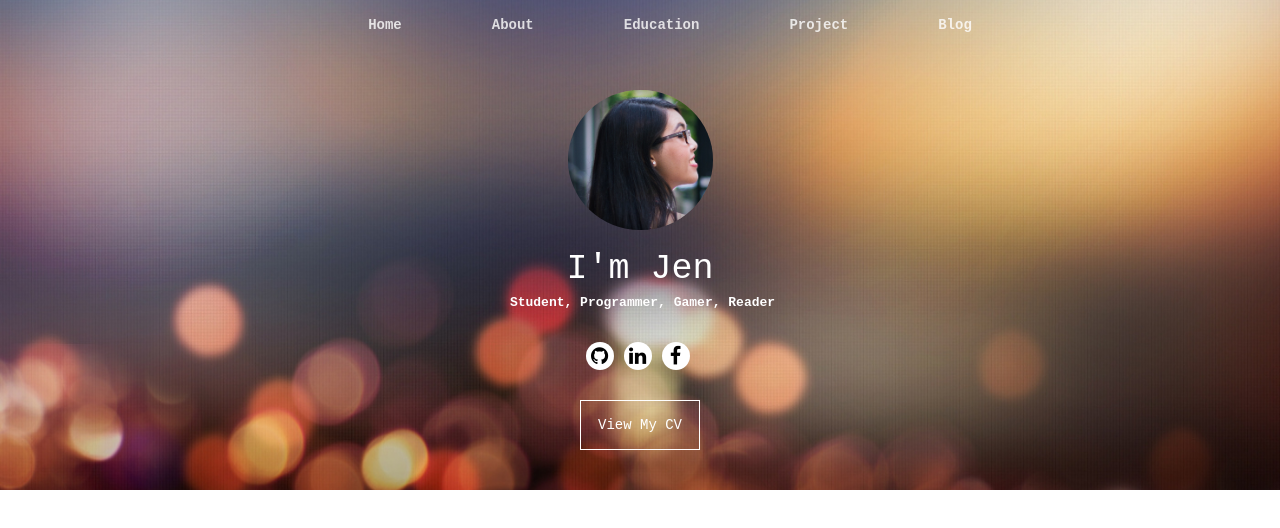
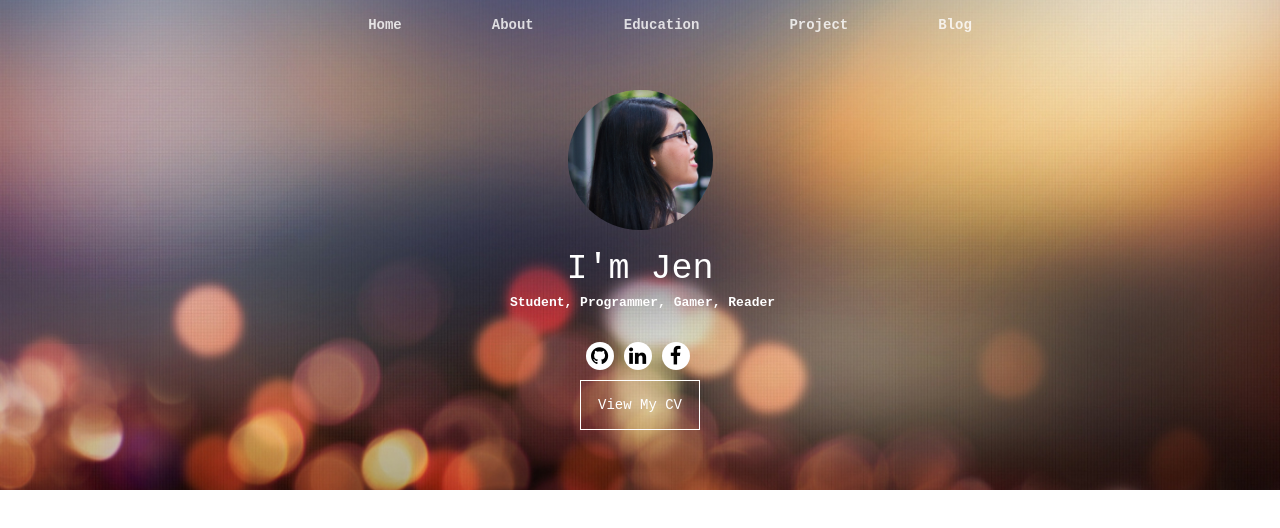
Before and after one commit to frances-ho/frances-ho.github.io, a plain HTML site: page index.html in a window 1280 px wide. Drawn offline with Linux system fonts and the light colour scheme.

```diff
--- a/style.css
+++ b/style.css
@@ -125,7 +125,7 @@
 
 .cvbutton {
     text-align: center;
-    padding-top: 20px;
+    padding-top: 20git px;
 }
 #cvbutton {
     background: transparent;
```
